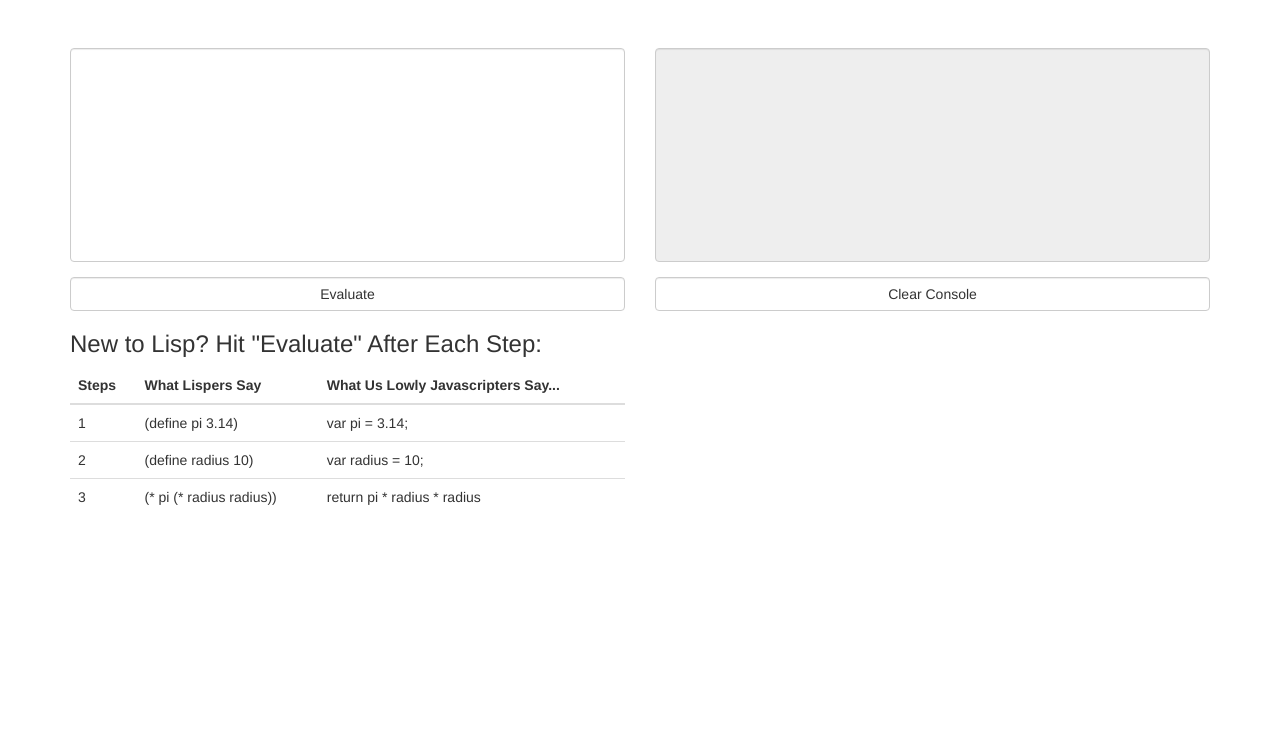
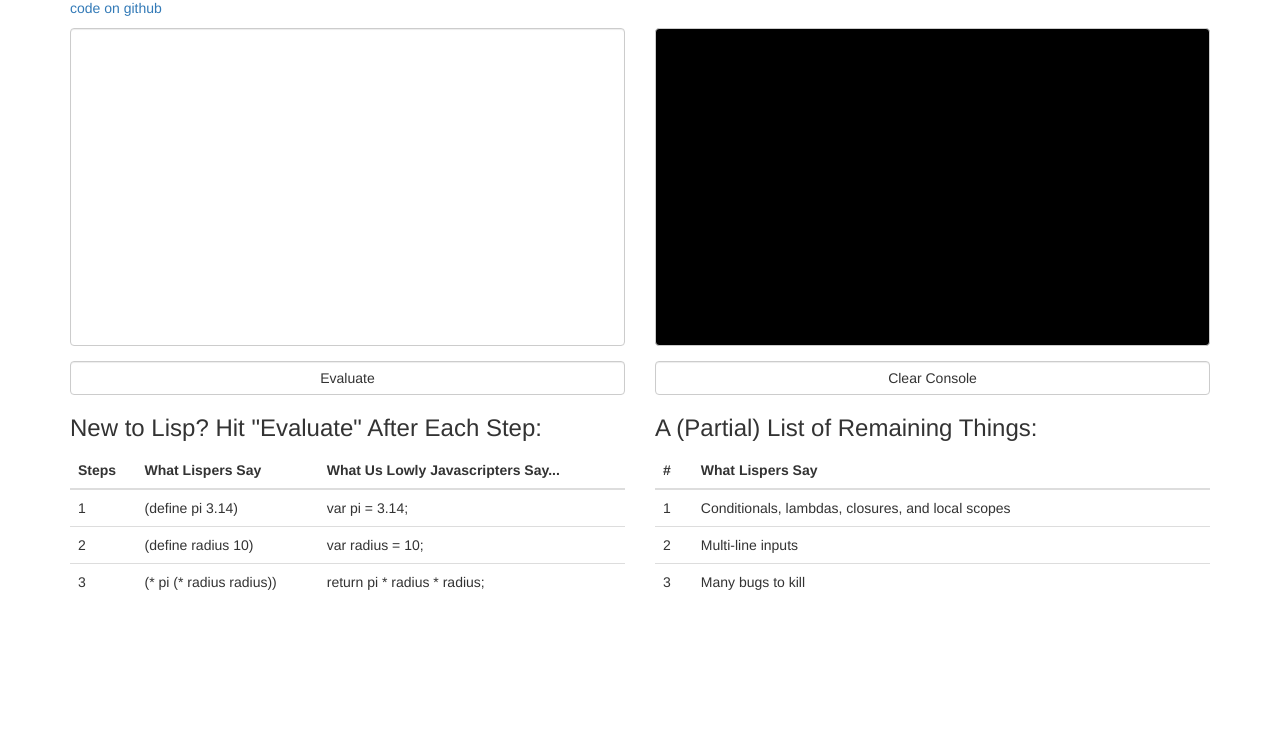
Before and after one commit to ammarm08/lisp-interpreter, a website: page client/index.html at #/main in a window 1280 px wide. Shown: the part 52-800 px from the top of the page. Drawn offline with nearby package versions, Linux system fonts and the light colour scheme; some packages are replaced by stand-ins of ours.

Commit message:
styling the console

```diff
--- a/client/app/main.html
+++ b/client/app/main.html
@@ -1,12 +1,17 @@
 
 <div class = "main" ng-controller="MainController">
 
-  <div class = "row">
+  <div>
+    <h1>LispAngular</h1>
+    <a href="https://github.com/ammarm08/lisp-interpreter"> code on github</a>
+  </div>
+
+  <div class = "row code">
 
     <div class = "col-sm-6">
 
       <div class = "form-group">
-        <textarea class="form-control" form="myForm" ng-model="expression" rows="10" cols="50"></textarea>
+        <textarea class="form-control sandbox" form="myForm" ng-model="expression" rows="10" cols="50"></textarea>
       </div>
 
       <form name="myForm" ng-submit="eval()">
@@ -35,7 +40,7 @@
             <tr>
               <td> 3</td>
               <td>(* pi (* radius radius))</td>
-              <td> return pi * radius * radius </td>
+              <td> return pi * radius * radius; </td>
             </tr>
           </tbody>
         </table>
@@ -44,12 +49,39 @@
     </div>
 
     <div class = "col-sm-6">
+
       <div class = "form-group">
-        <textarea disabled class="form-control" form="evalScreen" rows="10" cols="50">{{console}}</textarea>
+        <textarea class="form-control console" form="evalScreen" rows="10" cols="50">{{console}}</textarea>
       </div>
+
       <form name="evalScreen" ng-submit="clear()">
         <button type="submit" class="btn btn-default form-control"> Clear Console </button>
       </form>
+
+      <div class="todos">
+        <h3> A (Partial) List of Remaining Things:</h3>
+        <table class="table">
+          <thead>
+            <th>#</th>
+            <th>What Lispers Say</th>
+          </thead>
+          <tbody>
+            <tr>
+              <td> 1</td>
+              <td>Conditionals, lambdas, closures, and local scopes</td>
+            </tr>
+            <tr>
+              <td> 2</td>
+              <td>Multi-line inputs</td>
+            </tr>
+            <tr>
+              <td> 3</td>
+              <td>Many bugs to kill</td>
+            </tr>
+          </tbody>
+        </table>
+      </div>
+
     </div>
 
   </div>
--- a/client/style.css
+++ b/client/style.css
@@ -1,12 +1,21 @@
-textarea {
-  border: 1px solid black;
-  resize: none;
+.main {
+  margin: 0 auto;
 }
 
-textarea-disabled:hover {
-  cursor: pointer;
+.code {
+  margin-top: 10px;
 }
 
-.main {
-  margin: 100px auto;
+.sandbox, .console {
+  resize: none;
+  font-size: 16pt;
 }
+
+.console {
+  color: lime;
+  background-color: black;
+}
+
+h1 {
+  margin: 5px auto;
+}
```
